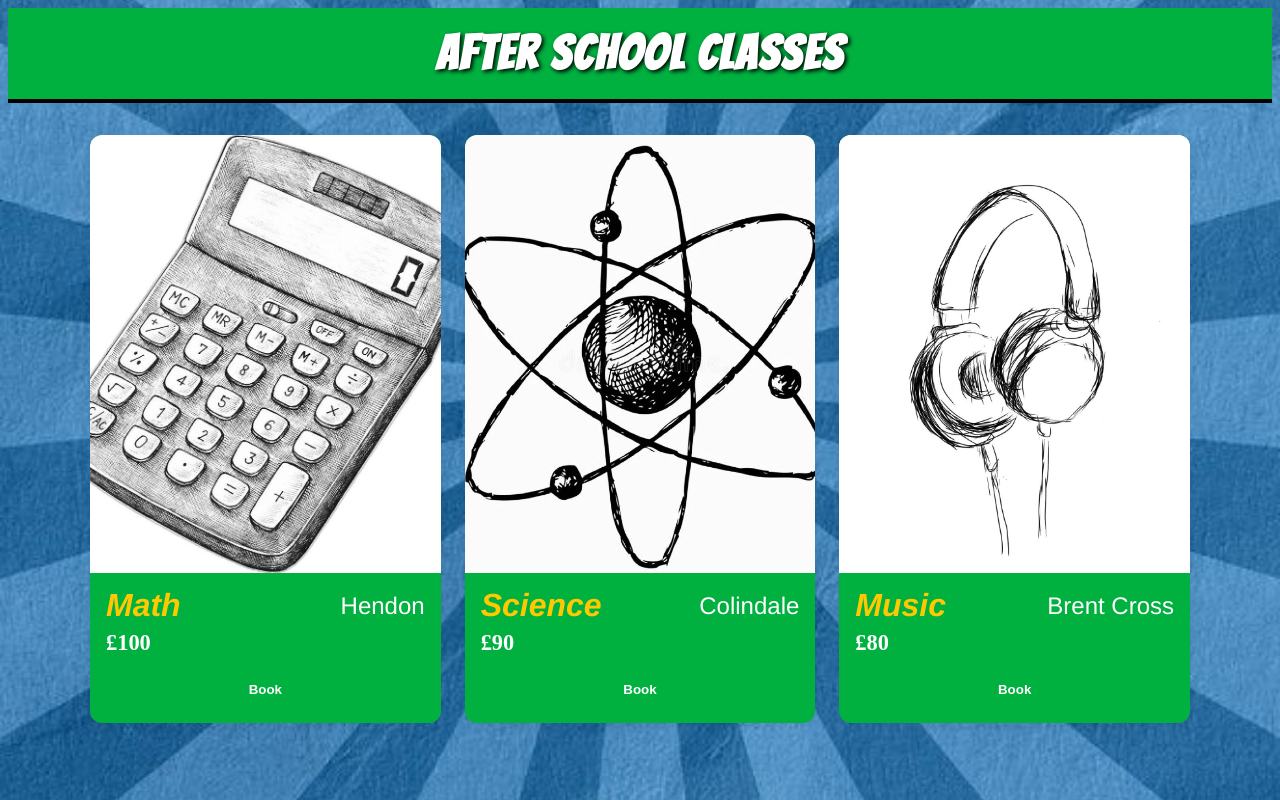
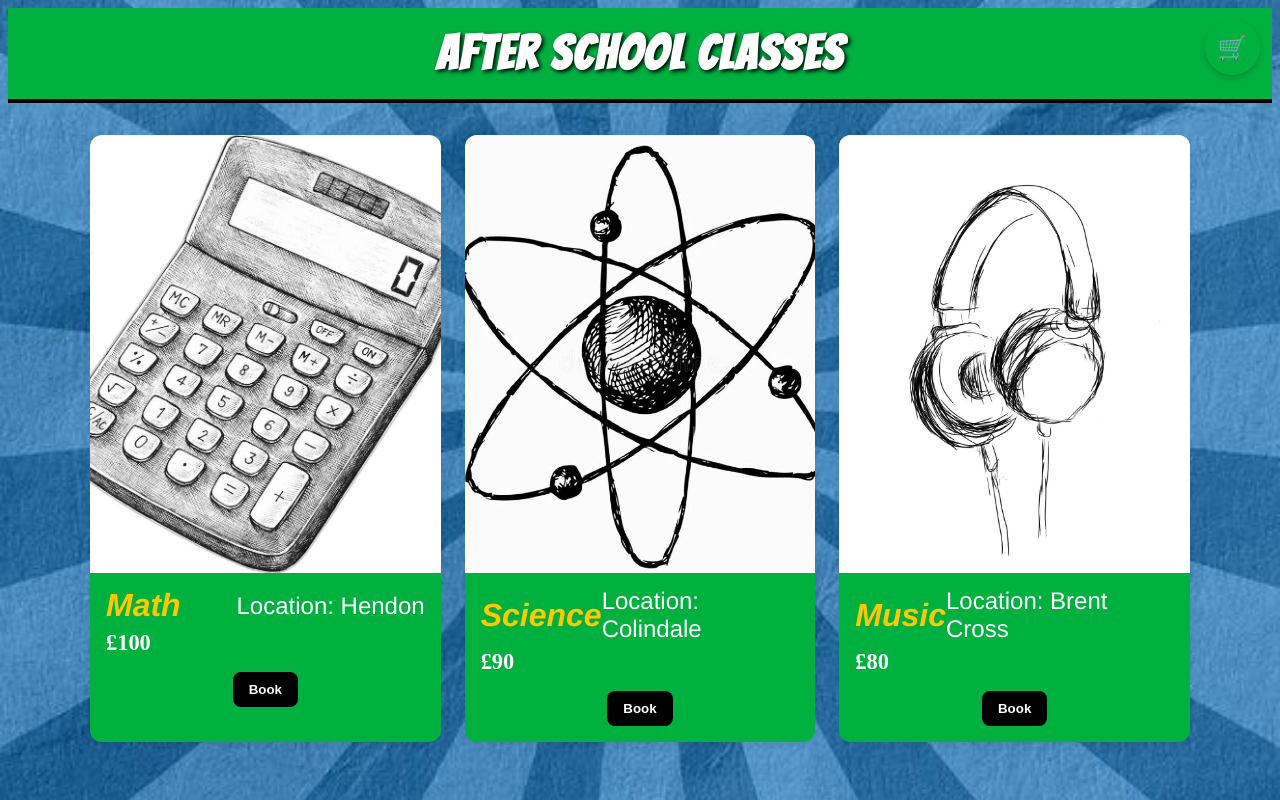
Before and after one commit to Mohamed200215/M00951483, a plain HTML site: page index.html in a window 1280 px wide. Drawn offline with nearby package versions, Linux system fonts and the light colour scheme.

Commit message:
Added cart button

```diff
--- a/app.js
+++ b/app.js
@@ -5,9 +5,9 @@ createApp({
     return {
       siteName: "After School Classes",
       lessons: [
-        { id: 1, subject: "Math", location: "Hendon", price: 100, image: "images/math.jpg" },
-        { id: 2, subject: "Science", location: "Colindale", price: 90, image: "images/science.jpg" },
-        { id: 3, subject: "Music", location: "Brent Cross", price: 80, image: "images/music.jpg" }
+        { id: 1, subject: "Math", location: "Location: Hendon", price: 100, image: "images/math.jpg" },
+        { id: 2, subject: "Science", location: "Location: Colindale", price: 90, image: "images/science.jpg" },
+        { id: 3, subject: "Music", location: "Location: Brent Cross", price: 80, image: "images/music.jpg" }
       ]
     };
   },
--- a/index.html
+++ b/index.html
@@ -22,6 +22,11 @@
   <div id="app">
 
     <!-- The main heading that shows the site name -->
+     <!-- Floating cart button -->
+<button class="cart-btn" @click="viewCart">
+  🛒
+</button>
+
 <div class="banner">
   <h1 class="title">{{ siteName }}</h1>
 </div>
--- a/style.css
+++ b/style.css
@@ -119,7 +119,7 @@ body {
   padding: 10px 16px;
   border: none;
   border-radius: 8px;
-  background: #00b140;         /* TMNT green */
+  background: #000000;
   color: #fff;
   font-weight: 700;
   cursor: pointer;
@@ -127,3 +127,26 @@ body {
 }
 .btn:hover { opacity: 0.9; }
 .btn:active { transform: scale(0.98); }
+
+/* ---------- FLOATING CART BUTTON ---------- */
+.cart-btn {
+  position: fixed;           /* stays in one spot on screen */
+  top: 20px;                 /* distance from top */
+  right: 20px;               /* distance from right */
+  background-color: #00b140; /* TMNT green */
+  color: white;              /* white cart icon */
+  border: none;
+  border-radius: 50%;        /* makes it round */
+  width: 55px;
+  height: 55px;
+  font-size: 24px;
+  cursor: pointer;
+  box-shadow: 0 3px 6px rgba(0,0,0,0.2);
+  transition: transform 0.2s ease, opacity 0.2s ease;
+  z-index: 1000;             /* keeps it above everything else */
+}
+
+.cart-btn:hover {
+  transform: scale(1.1);
+  opacity: 0.9;
+}
```
